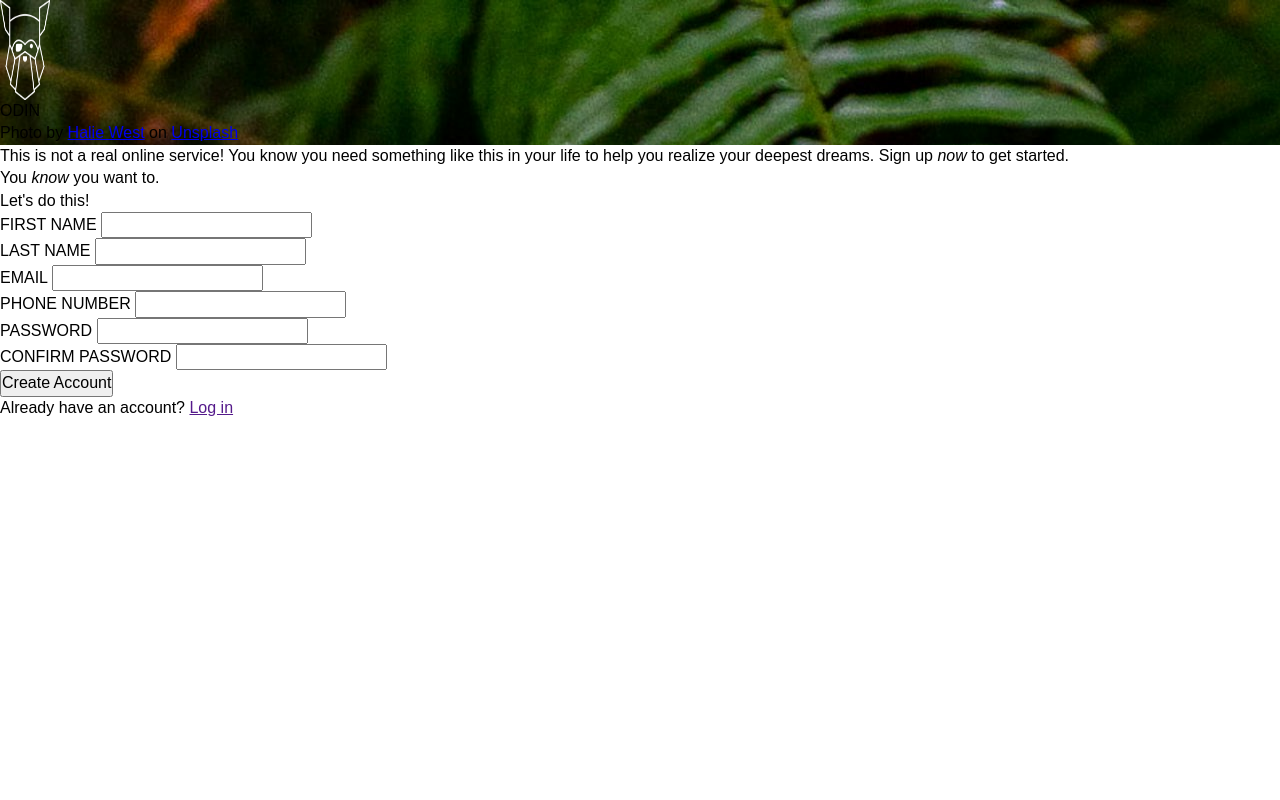
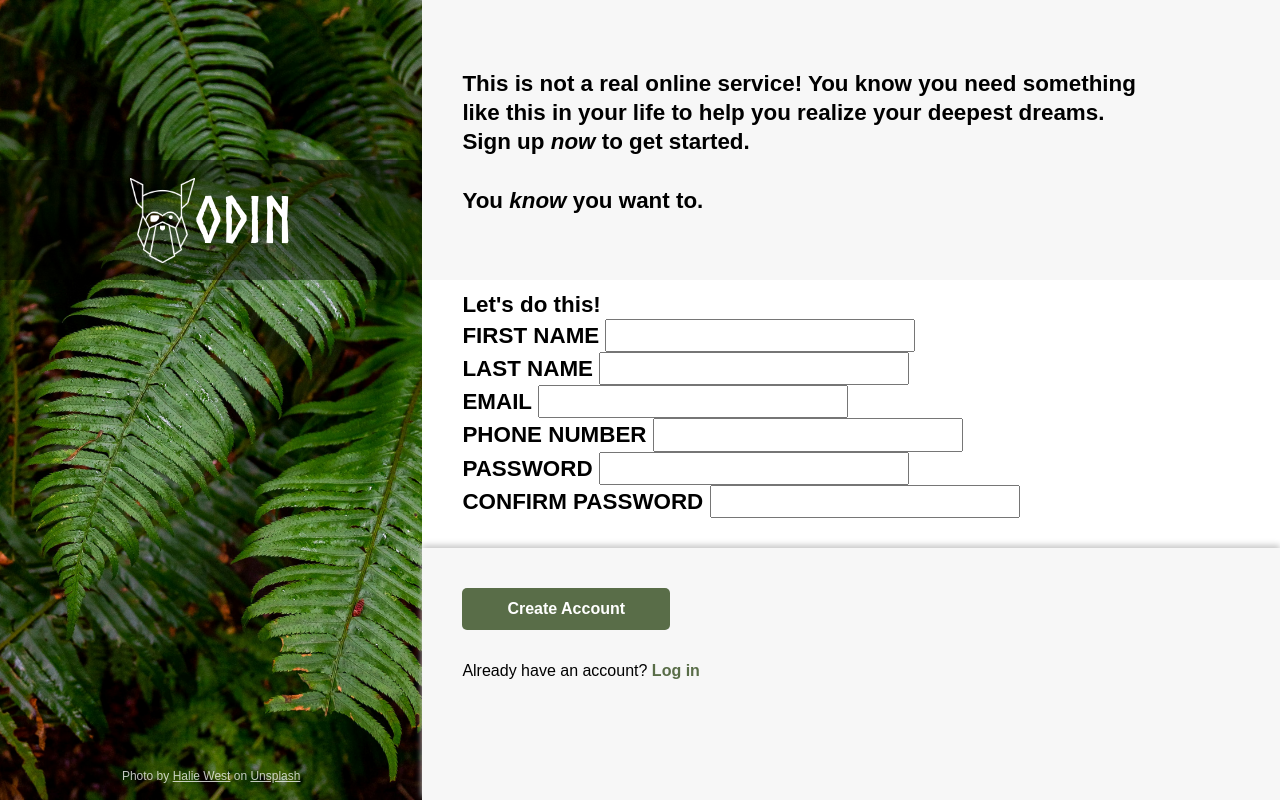
Before and after one commit to Isaacans/TOP_Signup_Form, a plain HTML site: page index.html in a window 1280 px wide. Drawn offline with Linux system fonts and the light colour scheme.

Commit message:
Add CSS styles
To provide site layout, colors, font, backgrounds

```diff
--- a/index.html
+++ b/index.html
@@ -7,17 +7,26 @@
     <link rel="stylesheet" href="styles.css">
 </head>
 <body>
-    <div class="image-logo-container">
-        <img src="images/odin-lined.png" width="50px" height="100px" alt="The Odin Logo">
-        ODIN
-        <div>Photo by <a href="https://unsplash.com/@haliewestphoto">Halie West</a> on <a href="https://unsplash.com/">Unsplash</a></div>
+    <div class="left-column">
+        <div class="title-banner">
+            <img src="images/odin-lined.png" width="65px" height="85px" alt="The Odin Logo">
+            <span class="title-text">ODIN</span>
         </div>
 
-    <div class="info-and-form-container">
-        <p>This is not a real online service! You know you need something like this in your life to help you realize your deepest dreams. Sign up <em>now</em> to get started.</p>
+        <div class="background-image-credits">Photo by <a href="https://unsplash.com/@haliewestphoto">Halie West</a> on <a href="https://unsplash.com/">Unsplash</a></div>
+    </div>
+
+    <div class="right-column">
+
+        <div class="info-container">
+            <p>This is not a real online service! You know you need something like this in your life to help you realize your deepest dreams.
+                <br> Sign up <em>now</em> to get started.</p>
             <p>You <em>know</em> you want to.</p>
+        </div>
+
+        <div class="form-container">
             <p>Let's do this!</p>
-        <form id="signup">
+            <form id="sign-up">
                 <ul>
                     <li>
                         <label for="first-name">FIRST NAME</label>
@@ -52,6 +61,8 @@
             <p>Already have an account? <a href="">Log in</a></p>
 
         </div>
+    </div>
+
 
 </body>
 </html>
--- a/styles.css
+++ b/styles.css
@@ -1,32 +1,126 @@
+@font-face {
+    font-family: 'norse';
+    src: url(fonts/Norse-Bold.otf);
+}
+
 *, *::before, *::after {
     box-sizing: border-box;
 }
 * {
     margin: 0;
     padding: 0;
-font: inherit;
     font-size: 1rem;
 }
 :root, body {
     font-family: sans-serif;
     line-height: 1.4;
     -webkit-font-smoothing: antialiased;
+    display: flex;
 }
-img, picture, video, canvas, svg {
+body {
+    width: 100vw;
+}
+picture, video, canvas, svg {
     display: block;
     max-width: 100%;
 }
-input, button, textarea, select {
+*, input, button, textarea, select {
     font: inherit;
 }
 p, h1, h2, h3, h4, h5, h6 {
     overflow-wrap: break-word;
 }
-
-.image-logo-container {
+.left-column {
     background-image: url("images/fern.jpg");
+    background-size:cover;
+    background-position-x: center;
+    background-repeat: no-repeat;
+    background-color: grey;
+    display: flex;
+    flex: 0 0 33%;
+    height: 100vh;
+    flex-direction: column;
 }
-
+.title-banner {
+    display: flex;
+    align-items: center;
+    margin-top: 20vh;
+    background-color: rgba(0, 0, 0, 0.425);
+    font-family: 'norse', 'Courier New', Courier, monospace ;
+    color: white;
+    font-size: 4em;
+    height: 15%;
+    justify-content: center;
+}
+.background-image-credits {
+    text-align:  center;
+    margin-top: auto;
+    margin-bottom: 15px;
+    font-size: 0.75em;
+    color: white;
+    opacity: 0.75;
+}
+.background-image-credits>a:link,
+.background-image-credits>a:visited,
+.background-image-credits>a:hover,
+.background-image-credits>a:active {
+    color: white;
+}
+#sign-up>ul {
+    list-style-type: none;
+}
 em {
     font-style: italic;
 }
+.right-column {
+    flex: 1 1 67%;
+    display: flex;
+    flex-direction: column;
+    height: 100vh;
+}
+.info-container,
+.form-container,
+.button-login-container {
+    padding: 10px 130px 30px 40px;
+}
+.info-container,
+.button-login-container {
+    background-color: #f7f7f7;
+}
+.info-container {
+    padding-top: 8%;
+    flex: 0 0 35vh;
+    p {
+        margin-bottom: 30px;
+    }
+}
+.info-container,
+.form-container {
+    font-size: 1.4em;
+    line-height: 1.3;
+    font-weight: bold;
+}
+.form-container {
+    flex: 0 0 32vh;
+}
+.button-login-container {
+    box-shadow: 0px -3px 6px #c9c9c9;
+    flex: 1 1 33vh;
+    button {
+        padding: 10px 45px;
+        border: none;
+        border-radius: 5px;
+        margin: 30px 0px;
+        background-color: #596D48;
+        color: white;
+        font-weight: bold;
+    }
+    a:link,
+    a:visited,
+    a:hover,
+    a:active {
+        color: #596D48;
+        font-weight: bold;
+        text-decoration: none;
+    }
+}
```
Lines whose indentation alone changed are shown as unchanged.
